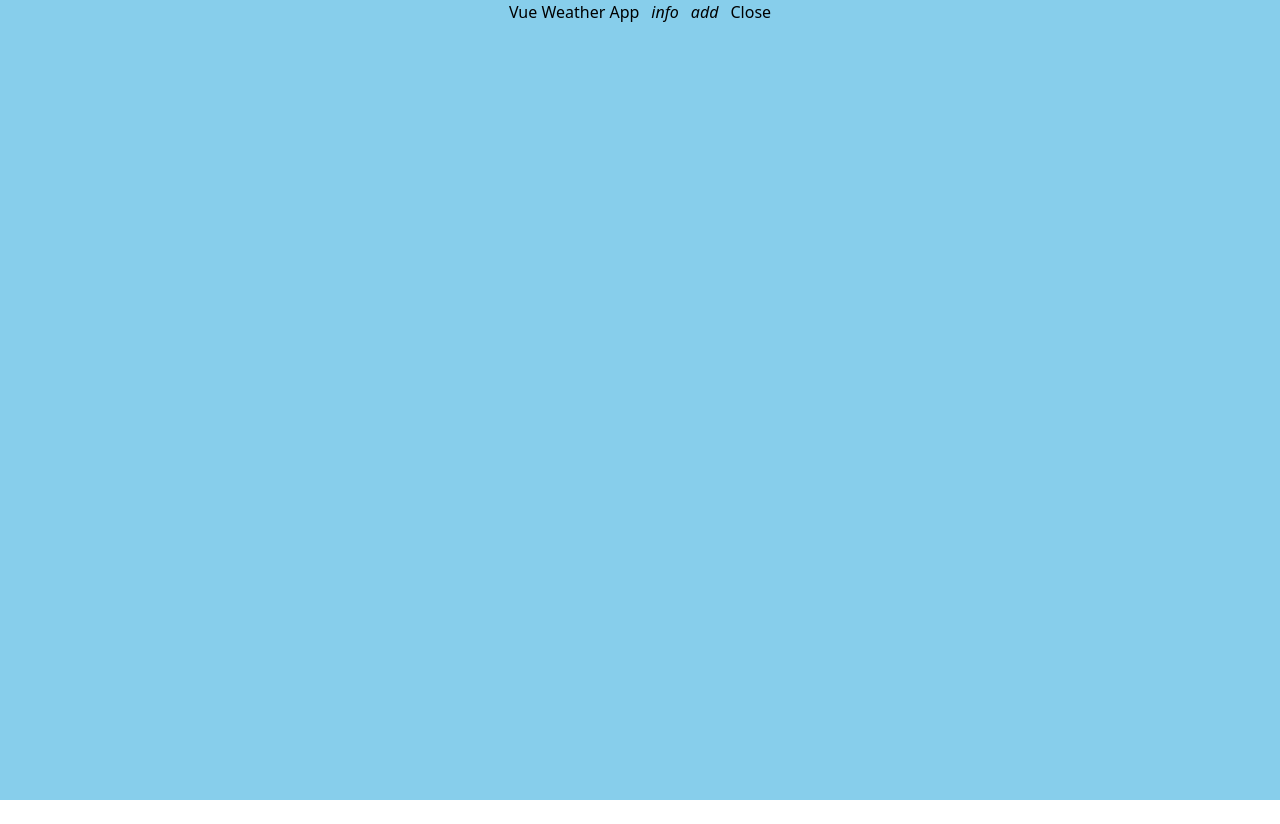
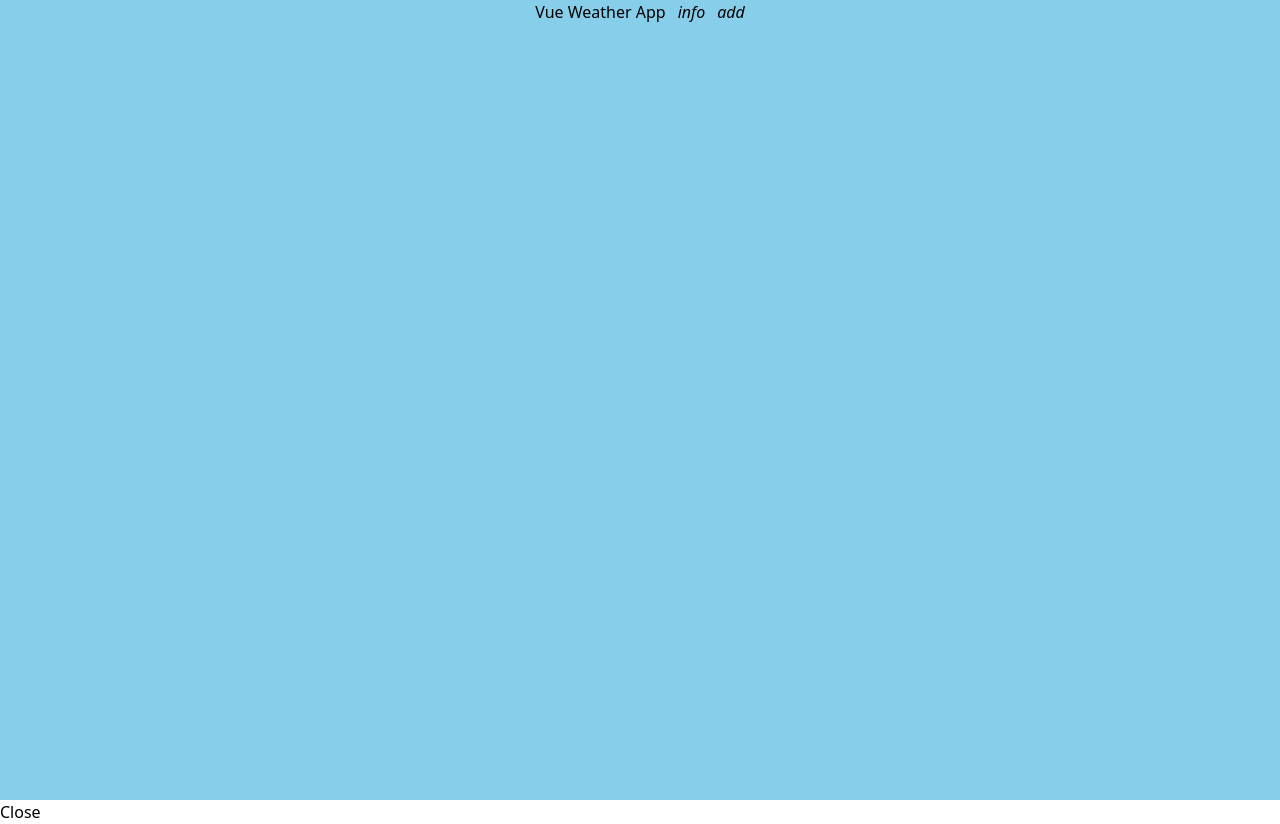
Before and after one commit to fromnowwon/vue-weather-app, a Vue app: page / in a window 1280 px wide. Both pictures are taken after a click on the icon "info". Before the commit the page ends 800 px from the top, so only its background shows below. Built offline with nearby package versions, Linux system fonts and the light colour scheme; a web font is replaced by a local one.

Commit message:
feat: 모달 스타일 충돌 방지하기 위해 body에 렌더링되도록 설정

```diff
--- a/src/components/BaseModal.vue
+++ b/src/components/BaseModal.vue
@@ -1,10 +1,12 @@
 <template>
-	<div v-show="modalActive">
-		<div>
-			<slot />
-			<button @click="$emit('close-modal')">Close</button>
+	<Teleport to="body">
+		<div v-show="modalActive">
+			<div>
+				<slot />
+				<button @click="$emit('close-modal')">Close</button>
+			</div>
 		</div>
-	</div>
+	</Teleport>
 </template>
 
 <script setup>
```
